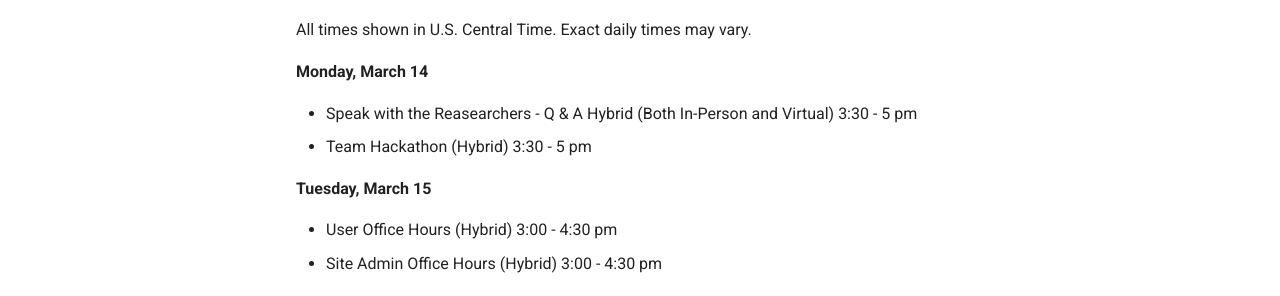
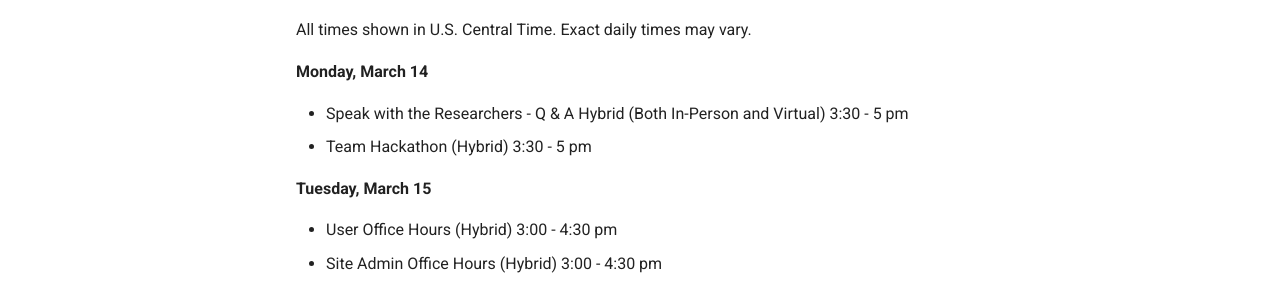
Before and after one commit to osg-htc/all-hands, an MkDocs documentation site: the page built from docs/2022/schedule-in-person.md, in a window 1280 px wide. Shown: the part 333-629 px from the top of the page. Built offline with MkDocs 1.6.1 and Material for MkDocs 9.7.7, drawn with Linux system fonts in a browser that asks for light colours; comment, search, counter and statistics services are not loaded.

Commit message:
Update schedule-in-person.md
correct typo

```diff
--- a/docs/2022/schedule-in-person.md
+++ b/docs/2022/schedule-in-person.md
@@ -9,7 +9,7 @@ Exact daily times may vary.
 
 **Monday, March 14**
 
-*   Speak with the Reasearchers - Q & A Hybrid (Both In-Person and Virtual)  3:30 - 5 pm
+*   Speak with the Researchers - Q & A Hybrid (Both In-Person and Virtual)  3:30 - 5 pm
 *   Team Hackathon (Hybrid) 3:30 - 5 pm
 
 **Tuesday, March 15**
```
